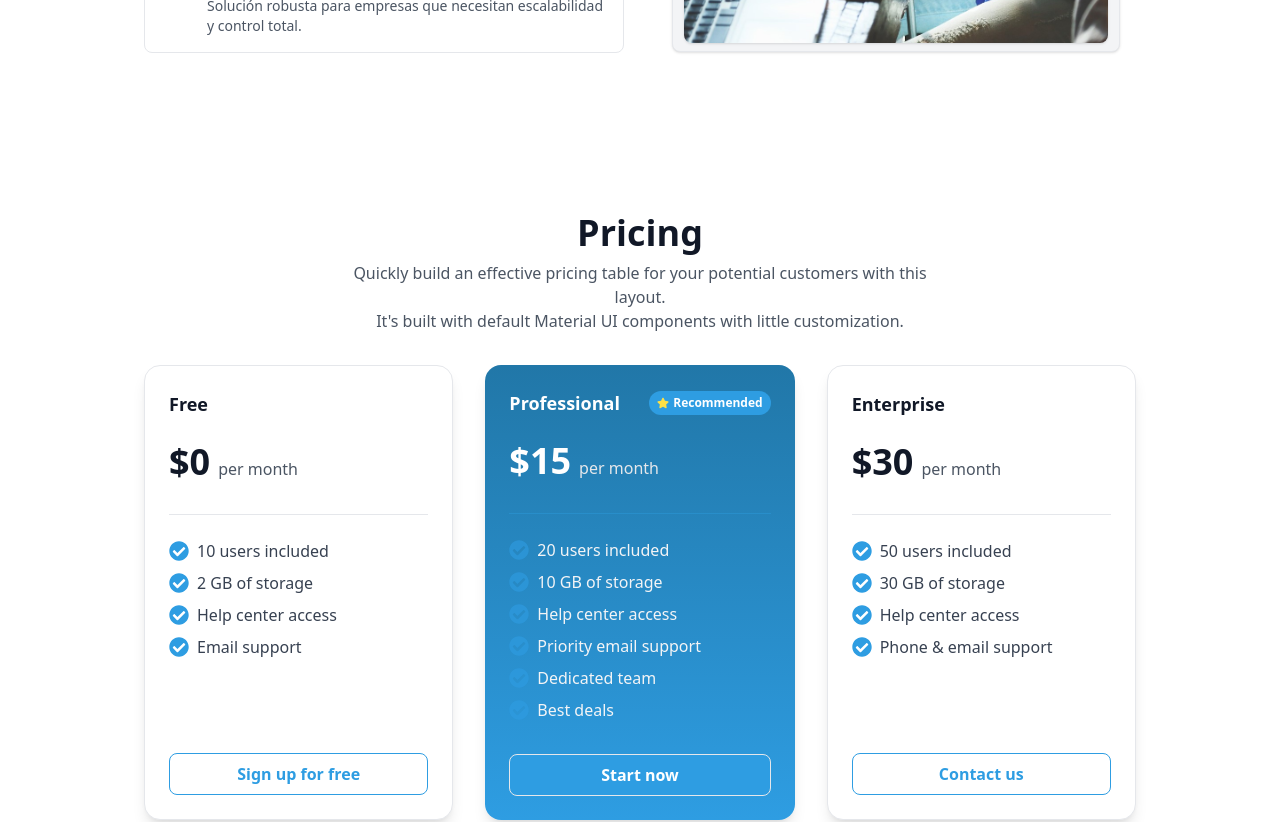
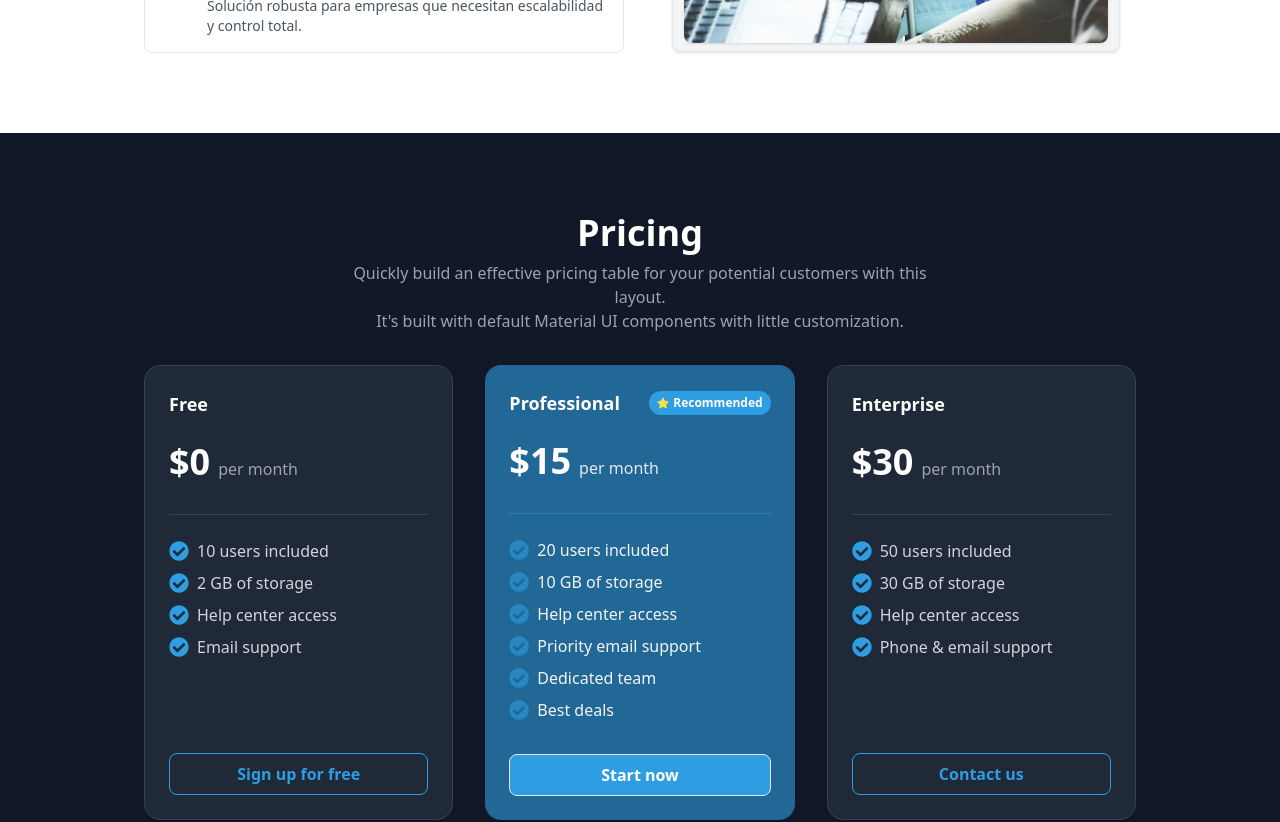
Before and after one commit to santiruab1/app-dianbridge, a React (Vite) app: page / in a window 1280 px wide. Shown: the part 2420-3242 px from the top of the page. Built offline with nearby package versions, Linux system fonts and the light colour scheme.

Commit message:
feat: enhance Features and Pricing components with improved styling for better readability and visual consistency

```diff
--- a/src/components/Features.jsx
+++ b/src/components/Features.jsx
@@ -35,7 +35,7 @@ export default function Features() {
   return (
     <section id="features" className="py-12 md:py-20 bg-white">
       <div className="max-w-5xl mx-auto px-4">
-        <div className="mb-8 md:mb-12">
+        <div className="mb-8 md:mb-12 text-center">
           <h2 className="text-3xl md:text-4xl font-bold text-gray-900 mb-2">
             Comparación de membresías
           </h2>
--- a/src/components/Pricing.jsx
+++ b/src/components/Pricing.jsx
@@ -48,11 +48,11 @@ const tiers = [
 
 export default function Pricing() {
   return (
-    <section id="pricing" className="py-12 md:py-20 bg-white">
+    <section id="pricing" className="py-12 md:py-20 bg-gray-900 text-white">
       <div className="max-w-5xl mx-auto px-4 flex flex-col items-center gap-8">
         <div className="w-full md:w-3/5 text-center">
-          <h2 className="text-3xl md:text-4xl font-bold mb-2 text-gray-900">Pricing</h2>
-          <p className="text-gray-600">
+          <h2 className="text-3xl md:text-4xl font-bold mb-2 text-white">Pricing</h2>
+          <p className="text-gray-400">
             Quickly build an effective pricing table for your potential customers with this layout.<br />
             It's built with default Material UI components with little customization.
           </p>
@@ -63,12 +63,12 @@ export default function Pricing() {
               key={tier.title}
               className={`flex flex-col rounded-2xl shadow-lg border p-6 gap-4 transition
                 ${tier.title === "Professional"
-                  ? "bg-gradient-to-b from-primary-dark to-primary border-none shadow-2xl text-white relative"
-                  : "bg-white border-gray-200"
+                  ? "bg-primary/60 border-none shadow-2xl text-white relative"
+                  : "bg-gray-800 border-gray-700 text-white"
                 }`}
             >
               <div className="flex items-center justify-between mb-2">
-                <span className={`text-lg font-semibold ${tier.title === "Professional" ? "text-white" : "text-gray-900"}`}>
+                <span className={`text-lg font-semibold ${tier.title === "Professional" ? "text-white" : "text-white"}`}>
                   {tier.title}
                 </span>
                 {tier.title === "Professional" && (
@@ -78,21 +78,21 @@ export default function Pricing() {
                 )}
               </div>
               <div className="flex items-baseline gap-2 mb-2">
-                <span className={`text-4xl font-bold ${tier.title === "Professional" ? "text-white" : "text-gray-900"}`}>
+                <span className={`text-4xl font-bold ${tier.title === "Professional" ? "text-white" : "text-white"}`}>
                   ${tier.price}
                 </span>
-                <span className={`text-base ${tier.title === "Professional" ? "text-gray-200" : "text-gray-600"}`}>
+                <span className={`text-base ${tier.title === "Professional" ? "text-gray-200" : "text-gray-400"}`}>
                   per month
                 </span>
               </div>
-              <hr className={`my-2 ${tier.title === "Professional" ? "border-primary/40" : "border-gray-200"}`} />
+              <hr className={`my-2 ${tier.title === "Professional" ? "border-primary/40" : "border-gray-700"}`} />
               <ul className="flex-1 flex flex-col gap-2 mb-4">
                 {tier.description.map((line) => (
                   <li key={line} className="flex items-center gap-2">
                     <FaCheckCircle
                       className={`w-5 h-5 ${tier.title === "Professional" ? "text-primary/60" : "text-primary"}`}
                     />
-                    <span className={tier.title === "Professional" ? "text-gray-100" : "text-gray-700"}>
+                    <span className={tier.title === "Professional" ? "text-gray-100" : "text-gray-300"}>
                       {line}
                     </span>
                   </li>
```
